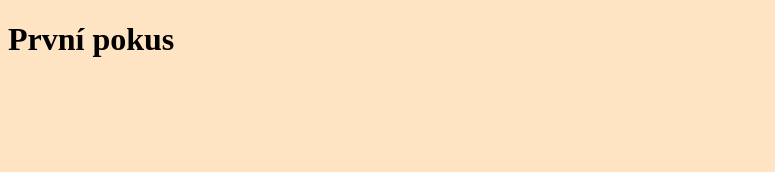
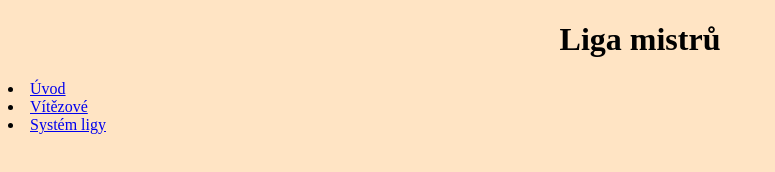
Before and after one commit to Jencadobryden/kvarta24, a plain HTML site: page index.html in a window 1280 px wide. Shown: the whole page, without its empty margins (0-775 px from the left). Drawn offline with Linux system fonts and the light colour scheme.

Commit message:
Add files via upload

```diff
--- a/index.html
+++ b/index.html
@@ -7,6 +7,34 @@
     <link rel="stylesheet" href="styl.css">
 </head>
 <body>
- <h1>První pokus</h1>
+ <h1>Liga mistrů</h1>
+ <nav>
+<li><a href="index.html">Úvod</a><br></li>
+<li><a href="vitezove.html">Vítězové</a><br></li>
+<li><a href="system.html">Systém ligy</a><br></li>
+
+
+
+
+
+ </nav>
+
+
+
+
+
+
+
+
+
+
 </body>
+
+
+
+
+
+
+
+
 </html>
--- a/styl.css
+++ b/styl.css
@@ -1 +1,2 @@
 body{background-color: bisque;}
+h1{text-align: center;}
```
